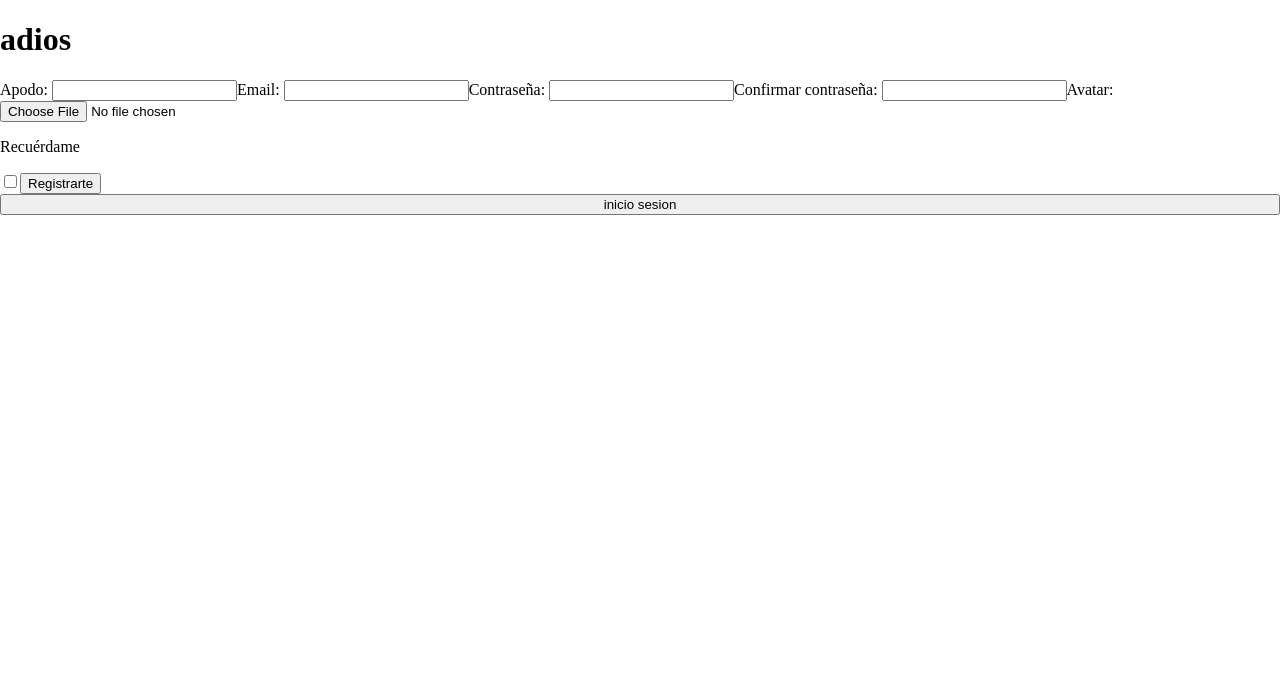
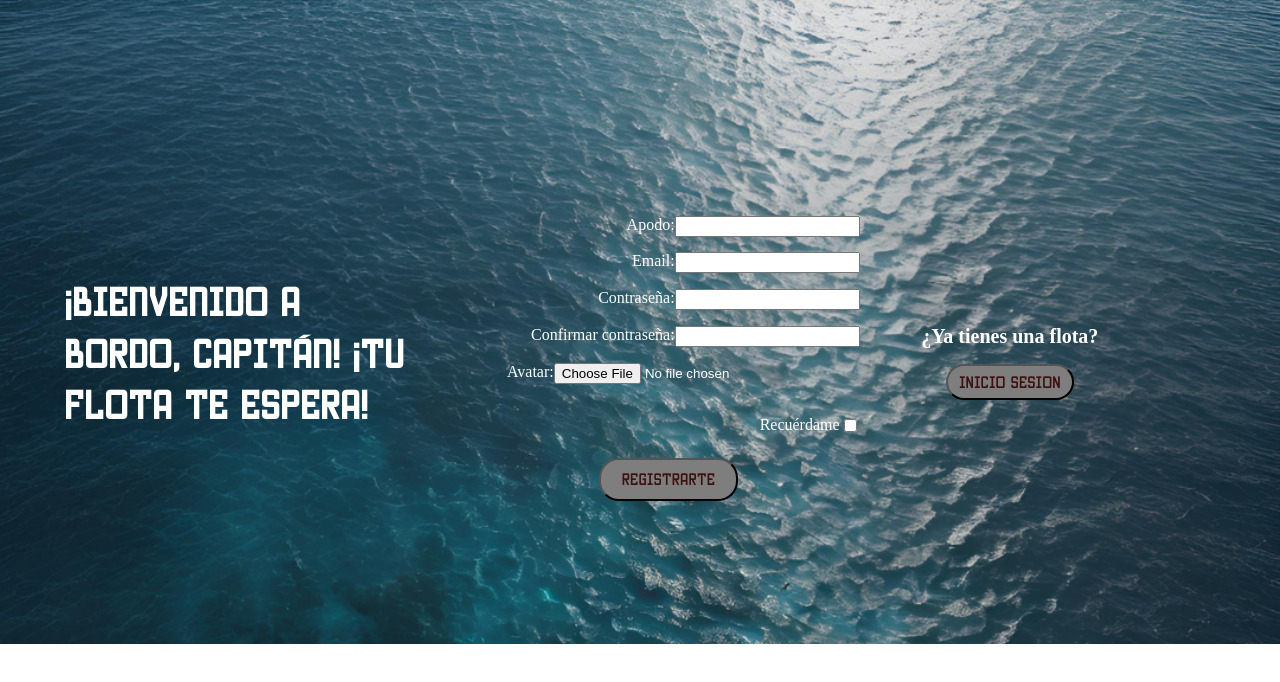
Before and after one commit to dcuecal515/Hundir-la-flota, an Angular app in the folder Frontend/HundirLaFlota/: page /login in a window 1280 px wide. Both pictures are taken after a click on the button "registro". Shown: the top 682 px of the page. Built offline with nearby package versions, Linux system fonts and the light colour scheme.

Commit message:
css del login junto al resposive terminado (mejorar opcional)

```diff
--- a/Frontend/HundirLaFlota/src/app/pages/login/login.component.css
+++ b/Frontend/HundirLaFlota/src/app/pages/login/login.component.css
@@ -1,3 +1,7 @@
+@font-face{
+    font-family: titulo;
+    src: url('/assets/fonts/oldtimer.regular.ttf');
+}
 .login{
     display: flex;
     flex-direction: row;
@@ -5,6 +9,149 @@
     justify-content: space-around;
 }
 .sign-up{
+    background-image: url(/assets/background.png);
+    background-repeat: no-repeat;
+    background-size: cover;
     display: none;
+    flex-direction: row;
+    height: 100%;
+    align-items: center;
+    padding-top: 15%;
+    padding-bottom: 10%;
+    color: white;
+}
+
+.sign-up-form{
+    display: flex;
     flex-direction: column;
+    width: 35%;
 }
+
+.sign-up-form label{
+    padding: 2%;
+    display: flex;
+    flex-direction: row;
+    justify-content: end;
+}
+
+.sentence{
+    width: 30%;
+    padding: 5%;
+    font-family: titulo;
+    line-height: 1.6;
+}
+
+.change-container{
+    width: 25%;
+    text-align: center;
+    margin-right: 10%;
+}
+
+.change-text{
+    font-size: 20px;
+}
+
+.btn-sign-up-container{
+    width: 100%;
+    text-align: center;
+}
+
+.btn-sign-up{
+    width: 35%;
+    background-color: rgb(126, 126, 126);
+    color: rgb(63, 16, 16);
+    text-align: center;
+    padding: 3%;
+    padding-left: 4%;
+    padding-right: 4%;
+    border-radius: 20px;
+    text-transform: uppercase;
+    cursor: pointer;
+    font-family: titulo;
+}
+
+.rememberMe{
+    display: flex;
+    flex-direction: row;
+    justify-content: end;
+    align-items: center;
+}
+
+.btn-change{
+    background-color: rgb(126, 126, 126);
+    text-align: center;
+    color: rgb(63, 16, 16);
+    padding: 3%;
+    padding-left: 4%;
+    padding-right: 4%;
+    border-radius: 20px;
+    text-transform: uppercase;
+    cursor: pointer;
+    font-family: titulo;
+}
+.special-input{
+    width: 80%;
+}
+
+@media(max-width: 1024px){
+    .sentence{
+        font-size: large;
+    }
+    .btn-sign-up{
+        width: 50%;
+    }
+}
+
+@media(max-width: 768px){
+    .sentence{
+        font-size: medium;
+    }
+}
+
+@media(max-width: 426px){
+    .sign-up{
+        flex-direction: column;
+    }
+    .sentence{
+        width: 80%;
+    }
+    .sign-up-form{
+        width: 80%;
+    }
+    .change-container{
+        width: 100%;
+        margin-right: 0;
+    }
+
+    .btn-sign-up{
+        width: 60%;
+    }
+
+    .btn-change{
+        width: 50%;
+    }
+}
+
+@media(max-width: 376px){
+    .sign-up-form label{
+        width: 80%;
+    }
+    .confirmPassword-input{
+        height: 80%;
+    }
+    .confirmPassword-label{
+        align-items: end;
+    }
+}
+
+@media(max-width: 320px){
+    .sentence{
+        font-size: small;
+    }
+    .sign-up-form{
+        margin-left: 5%;
+    }
+    .change-container{
+        margin-left: 5%;
+    }
+}
--- a/Frontend/HundirLaFlota/src/app/pages/login/login.component.html
+++ b/Frontend/HundirLaFlota/src/app/pages/login/login.component.html
@@ -16,8 +16,8 @@
     <button (click)=changesignup()>registro</button>
 </div>
 <div class="sign-up" #signup>
-    <h1>adios</h1>
-    <form [formGroup]="registerForm">
+    <h1 class="sentence">¡Bienvenido a bordo, capitán! ¡Tu flota te espera!</h1>
+    <form [formGroup]="registerForm" class="sign-up-form">
         <label>Apodo:
             <input type="text" [(ngModel)]="nickname" formControlName="nickname">
         </label>
@@ -27,17 +27,23 @@
         <label>Contraseña:
             <input type="password" [(ngModel)]="password" formControlName="password">
         </label>
-        <label>Confirmar contraseña:
-            <input type="password" [(ngModel)]="confirmPassword" formControlName="confirmPassword">
+        <label class="confirmPassword-label">Confirmar contraseña:
+            <input type="password" [(ngModel)]="confirmPassword" formControlName="confirmPassword" class="confirmPassword-input">
         </label>
         <label>Avatar:
-            <input type="file" accept="image/png, image/jpeg, image/jpg" (change)="onFileSelected($event)">
+            <input type="file" accept="image/png, image/jpeg, image/jpg" (change)="onFileSelected($event)" class="special-input">
         </label>
-        <label>
+        <label class="rememberMe">
             <p>Recuérdame</p>
-            <input type="checkbox" id="rememberRegister" (click)="rememberUser = !rememberUser">
+            <input type="checkbox" id="rememberRegister" (click)="rememberUser = !rememberUser" class="checkbox-input">
         </label>
-        <button type="submit" (click)="registerUser()">Registrarte</button>
+        <div class="btn-sign-up-container">
+            <button type="submit" (click)="registerUser()" class="btn-sign-up">Registrarte</button>
+        </div>
     </form>
-    <button (click)=changelogin()>inicio sesion</button>
+    <div class="change-container">
+        <h2 class="change-text">¿Ya tienes una flota?</h2>
+        <button (click)=changelogin() class="btn-change">inicio sesion</button>
+    </div>
+
 </div>
```
